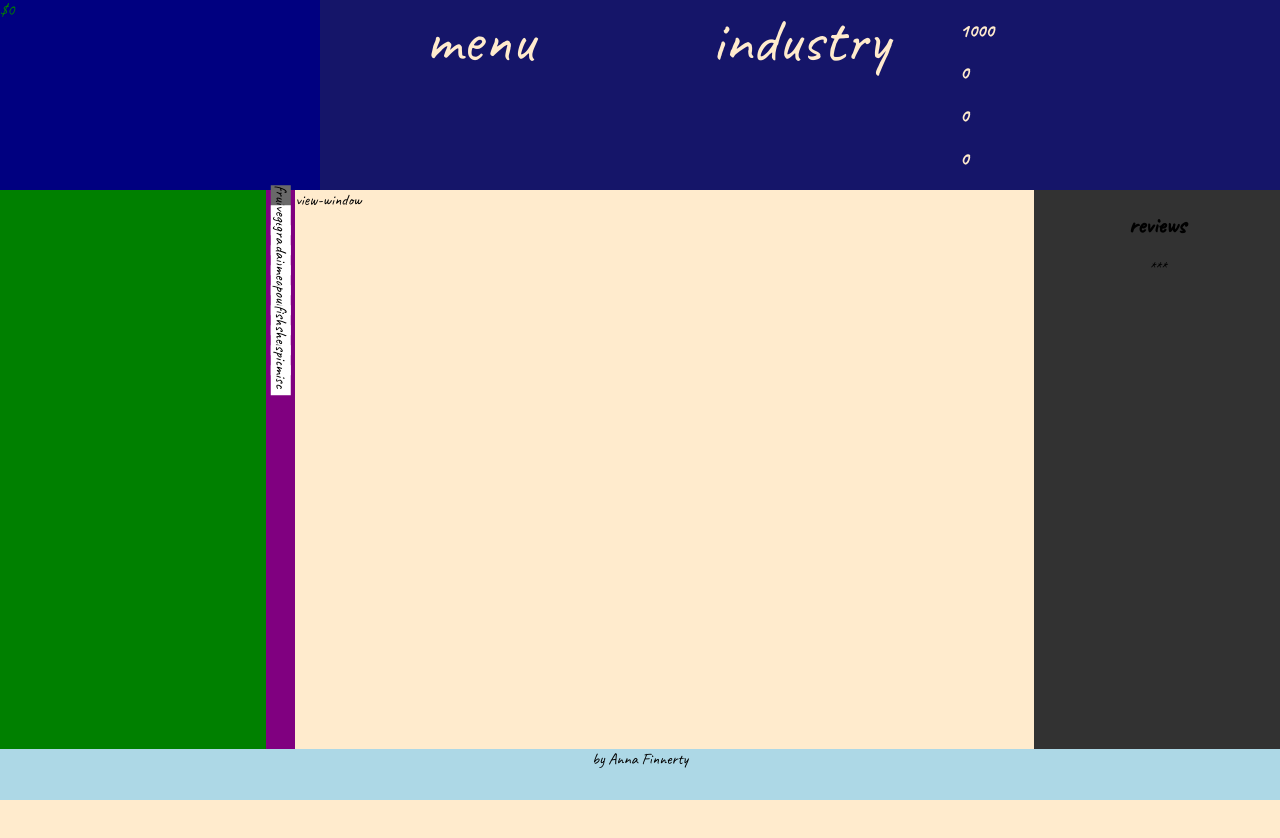
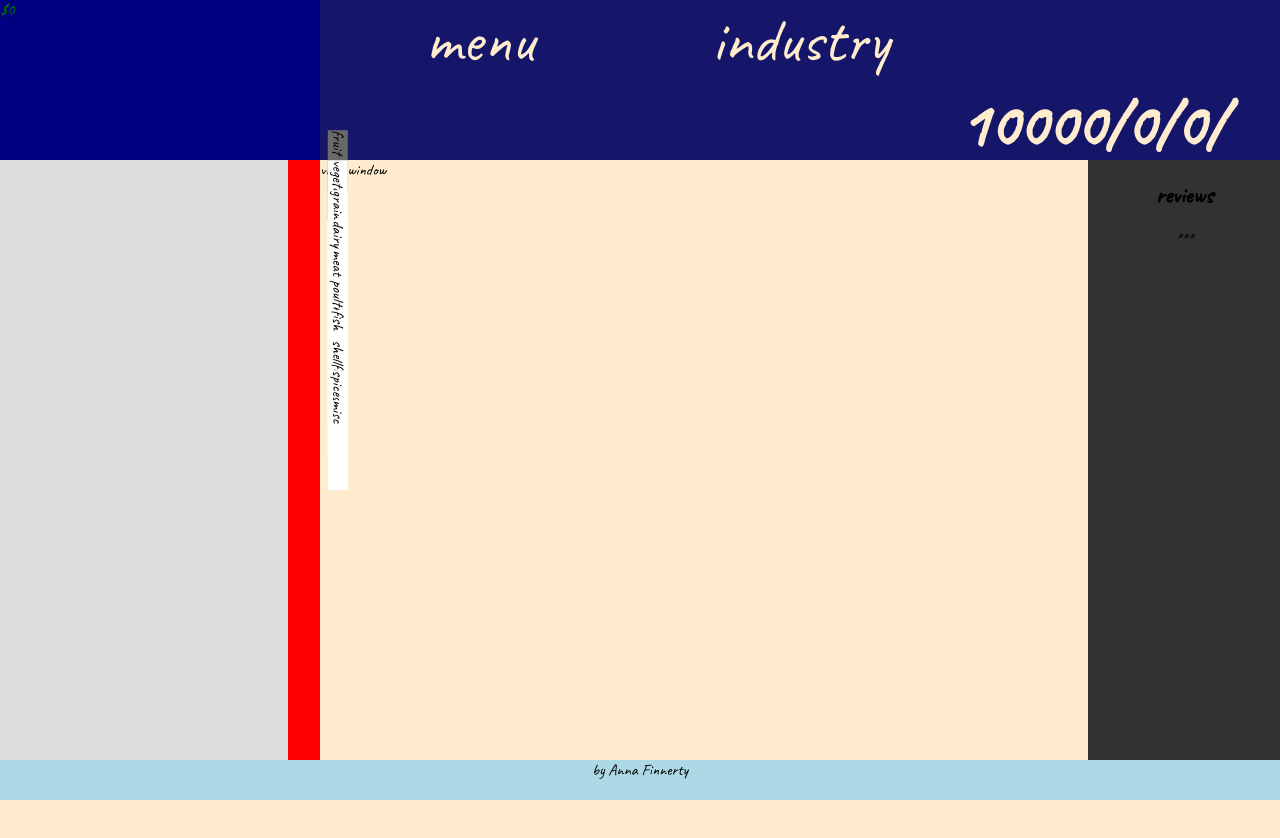
Before and after one commit to AnnaFinnerty/yes-chef, a plain HTML site: page index.html in a window 1280 px wide. Before the commit the page ends 800 px from the top, so only its background shows below. Drawn offline with nearby package versions, Linux system fonts and the light colour scheme.

Commit message:
removing major css problem and renouncing grid forever

```diff
--- a/css/style.css
+++ b/css/style.css
@@ -6,24 +6,31 @@ body{
     background: blanchedalmond;
     display: grid;
     font-family: 'Caveat', serif;
+    /*
     grid-template-columns: [sidebar1] 1.2fr [content-column] 3fr [sidebar2] 1fr;
     grid-template-rows: [header] 2fr [content-row] 11fr [footer] 1fr;
     grid-template-areas:
     "header header header"
     "sidebar1 main sidebar2"
-    "footer footer footer";
+    "footer footer footer";*/
 }
 
 header{
-    grid-area: header;
+    /*grid-area: header;*/
     background: rgb(21, 21, 105);
     color: blanchedalmond;
+    height: 20vh;
+}
+
+main{
+    height: 75vh;
 }
 
 footer{
-    grid-area:footer;
+    /* grid-area:footer; */
     background: lightblue;
     text-align: center;
+    height: 5vh;
 }
 
 .close-modal-button{
@@ -103,26 +110,31 @@ footer{
     background: red;
     display: flex;
     flex-direction: row;
-    width: 100%;
+    width: 25vw;
 }
 
 #ingrediants-selector{
-    background: green;
+    background: gainsboro;
     width: 90%;
     height: 100%;
 }
 
 #ingrediants-tabs{
-    background: purple;
     width: 10%;
     height: 100%;
     display: flex;
     flex-direction: column;
 }
 
+#view-window{
+    width: 60vw;
+}
+
 .ingrediant-tab{
     background: white;
-    width: auto;
+    width: 7vw;
+    transform-origin: center;
+    margin: 5px;
     transform: rotate(90deg);
 }
 
@@ -133,6 +145,7 @@ footer{
 #reviews-sidebar{
     background:rgb(50,50,50);
     text-align: center;
+    width: 15vw;
 }
 
 #menu-dropdown-button, #industry-menu-dropdown-button, #status-display,#date-container{
@@ -156,6 +169,7 @@ footer{
     display: flex;
     flex-direction: column;
     flex-wrap: nowrap;
+    height: 100%;
 }
 
 .hidden{
--- a/index.html
+++ b/index.html
@@ -9,7 +9,7 @@
     <link href="https://fonts.googleapis.com/css?family=Caveat&display=swap" rel="stylesheet">
     <link rel="stylesheet" type="text/css" href="css/style.css">
 </head>
-<body>
+<body class="column">
     <header class="row">
         <nav class="row">
             <div class="column" id="status-display">
@@ -27,14 +27,18 @@
                 industry
                 <div class="dropdown" id="industry-dropdown"></div>
             </div>
-            <div id="date-container row">
-                <h3 id="date-hour">0</h3>
-                <h3 id="date-day">0</h3>
-                <h3 id="date-month">0</h3>
-                <h3 id="date-year">0</h3>
+            <div class="row" id="date-container">
+                <h4 id="date-hour">0</h4>
+                <div class="row">
+                    <h4 id="date-day">0</h4><h4>/</h4>
+                    <h4 id="date-month">0</h4><h4>/</h4>
+                    <h4 id="date-year">0</h4><h4>/</h4>
+                </div>
+
             </div>
         </nav>
     </header>
+    <main class="row">
         <aside id="ingrediants-sidebar">
             <div class="scrollY" id="ingrediants-selector"></div>
             <div id="ingrediants-tabs"></div>
@@ -45,6 +49,7 @@
             <span id="stars-display">***</span>
             <div class="column scrollY" id="latest-reviews-display"></div>
         </aside>
+    </main>
     <footer>by Anna Finnerty</footer>
     <div class="modal hidden">
         <div class="pop-up hidden">
--- a/js/game.js
+++ b/js/game.js
@@ -1,13 +1,14 @@
 class Game{
     constructor(radio,testMode){
         console.log("game running");
+        this.testMode = testMode;
         this.radio = radio;
         this.radio.addSubscriber("Game",this.recieve.bind(this));
         this.industry = new Industry(this.radio);
         this.eventManager = new EventManager(this.radio);
         this.dialogueGenerator = new DialogueGenerator(this.radio);
         this.restaurant = {};
-        this.lengthOfHour = 500;
+        this.lengthOfHour = testMode ? 500: 100;
         this.paused = false;
         this.year = 0;
         this.month = 0;
--- a/js/reviewsidebar.js
+++ b/js/reviewsidebar.js
@@ -12,7 +12,7 @@ class ReviewSidebar{
         }
     }
     updateStars(stars){
-        this.stars = stars;
+        this.stars = stars
     }
     updateReviews(){
         for(let i = 0; i < this.recentReviews.length; i++){
```
